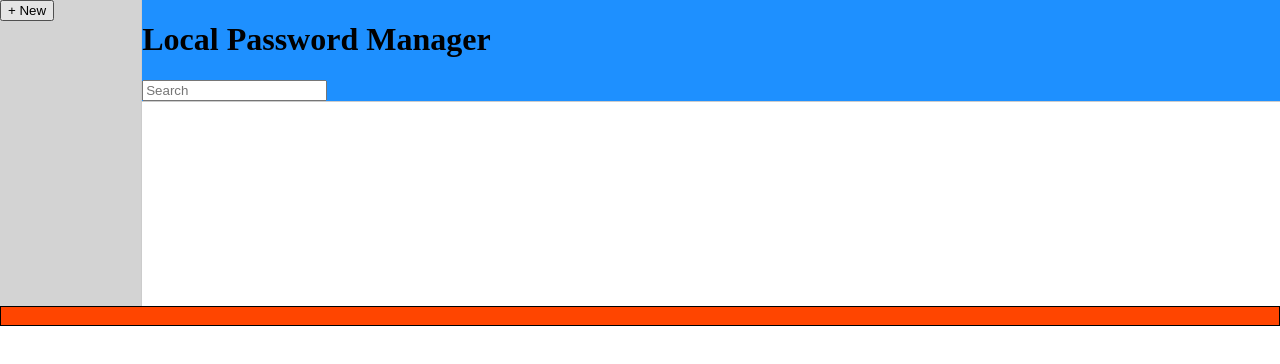
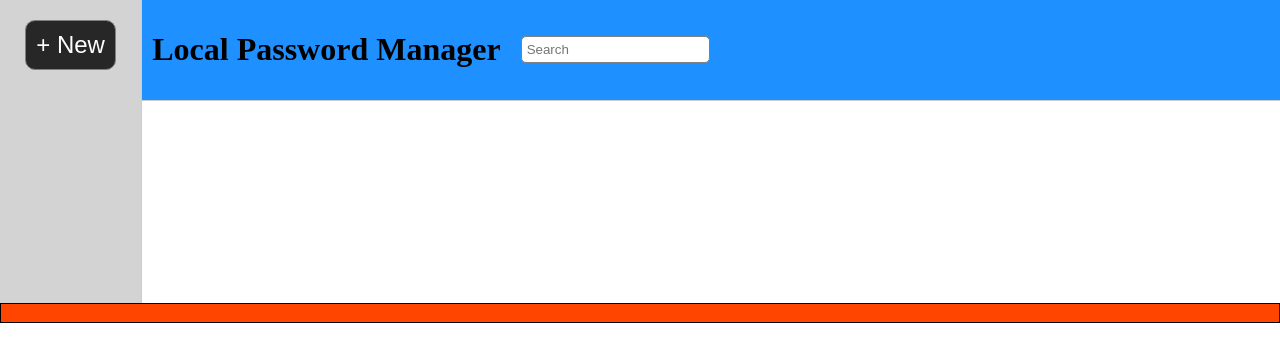
Before and after one commit to brycekrause/password-generator, a website: page pass-manager/src/index.html in a window 1280 px wide. Drawn offline with Linux system fonts and the light colour scheme.

Commit message:
button and input adjustments

```diff
--- a/pass-manager/src-tauri/data.json
+++ b/pass-manager/src-tauri/data.json
@@ -124,5 +124,11 @@
     "note": "",
     "password": "",
     "title": ""
+  },
+  {
+    "login": "",
+    "note": "",
+    "password": "",
+    "title": ""
   }
 ]
--- a/pass-manager/src/styles.css
+++ b/pass-manager/src/styles.css
@@ -7,8 +7,6 @@ html, body{
   display: grid;
   grid-template-columns: repeat(4, 1fr);
   grid-template-rows: repeat(4, 1fr);
-  gap: 0px;
-
   width: 90%;
   margin: 30px auto;
 }
@@ -79,11 +77,32 @@ html, body{
   grid-area: sidebar;
   background-color: #d3d3d3;
   border-right: 1px solid #ccc;
+  display: flex;
+  align-items: center;
+  flex-direction: column;
+}
+#new_btn{
+  padding: 10px;
+  color: white;
+  background-color: rgb(39, 39, 39);
+  font-size: 24px;
+  margin-top: 20px;
+  border: 1px solid gray;
+  border-radius: 10px;
 }
 .header{
   grid-area: header;
   background-color: #1e90ff;
   border-bottom: 1px solid #ccc;
+  display: flex;
+  align-items: center;
+  padding: 10px;
+}
+.search_box{
+  padding: 5px;
+  border: solid 1px gray;
+  border-radius: 5px;
+  margin-left: 20px;
 }
 .main{
   grid-area: main;
```
